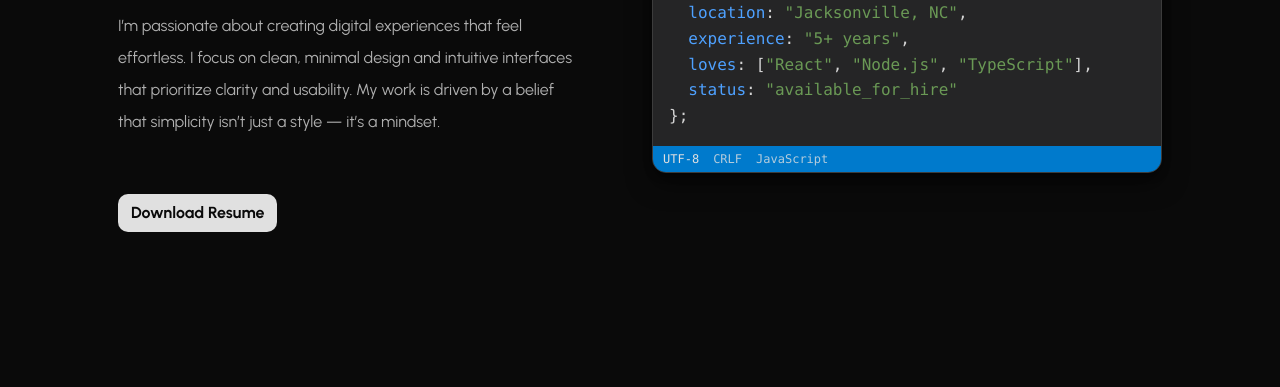
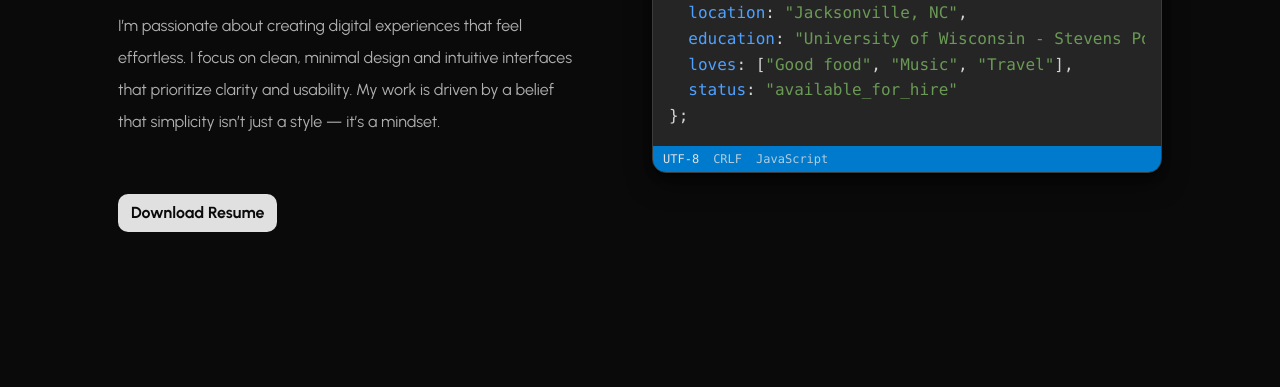
Before and after one commit to mannyrse/mannyrse.github.io, a plain HTML site: page index.html in a window 1280 px wide. Shown: the part 413-800 px from the top of the page. Drawn offline with nearby package versions, Linux system fonts and the light colour scheme.

Commit message:
text adjustment

```diff
--- a/index.html
+++ b/index.html
@@ -108,8 +108,8 @@
   <span class="k">name</span>: <span class="s">"Manny Estrada"</span>,
   <span class="k">role</span>: <span class="s">"Front-End Developer"</span>,
   <span class="k">location</span>: <span class="s">"Jacksonville, NC"</span>,
-  <span class="k">experience</span>: <span class="s">"5+ years"</span>,
-  <span class="k">loves</span>: [<span class="s">"React"</span>, <span class="s">"Node.js"</span>, <span class="s">"TypeScript"</span>],
+  <span class="k">education</span>: <span class="s">"University of Wisconsin - Stevens Point"</span>,
+  <span class="k">loves</span>: [<span class="s">"Good food"</span>, <span class="s">"Music"</span>, <span class="s">"Travel"</span>],
   <span class="k">status</span>: <span class="s">"available_for_hire"</span>
 };</code></pre>
                         </div>
--- a/styles/styles.css
+++ b/styles/styles.css
@@ -472,15 +472,11 @@ p {
 /* Light mode hover */
 body.light-mode .button-main:hover {
     color: #1a1a1a;
-    /* Text color on hover */
     background-color: #f4f4f4;
-    /* Background on hover */
     border: 1px solid #1a1a1a;
-    /* Border on hover */
 }
 
 .button-main,
 body.light-mode .button-main {
     transition: all 0.3s ease;
-    /* or transition: background-color 0.3s ease, color 0.3s ease, border-color 0.3s ease; */
 }
```
